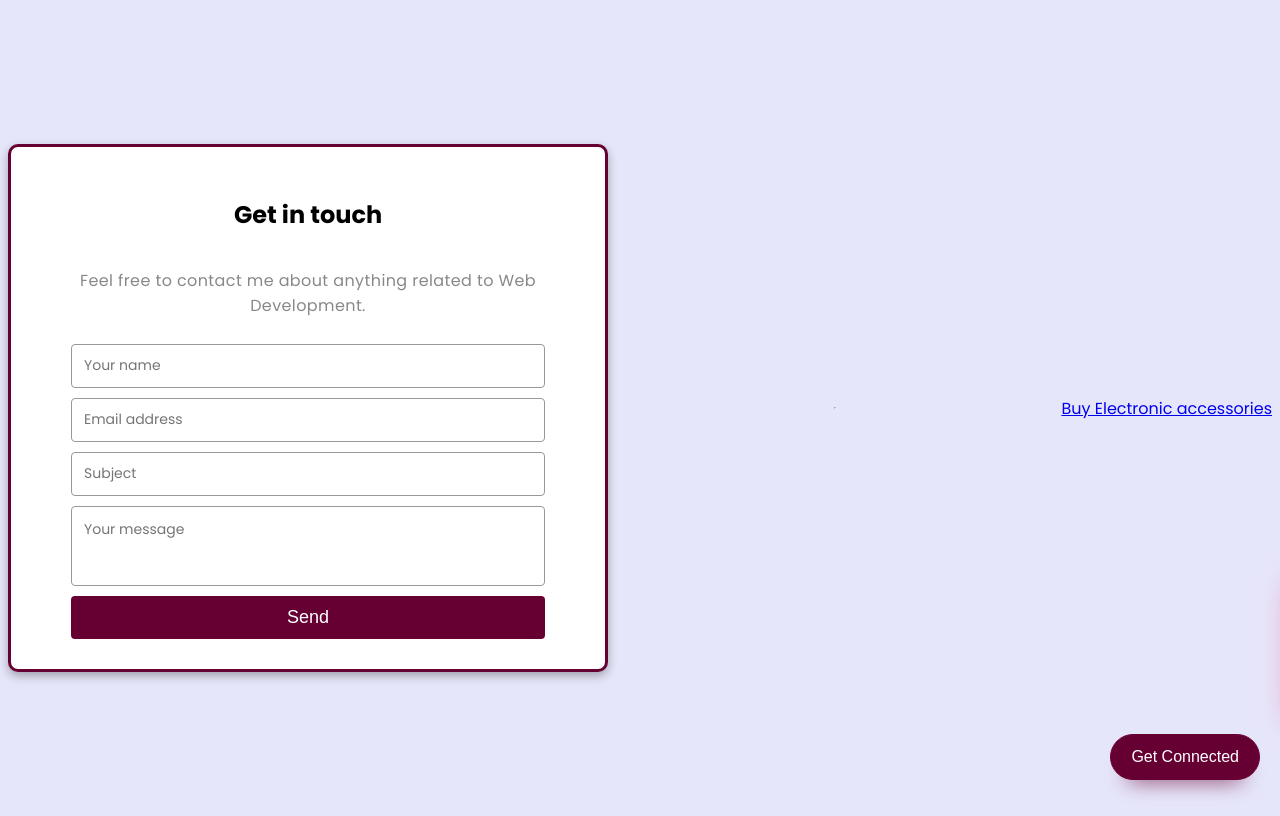
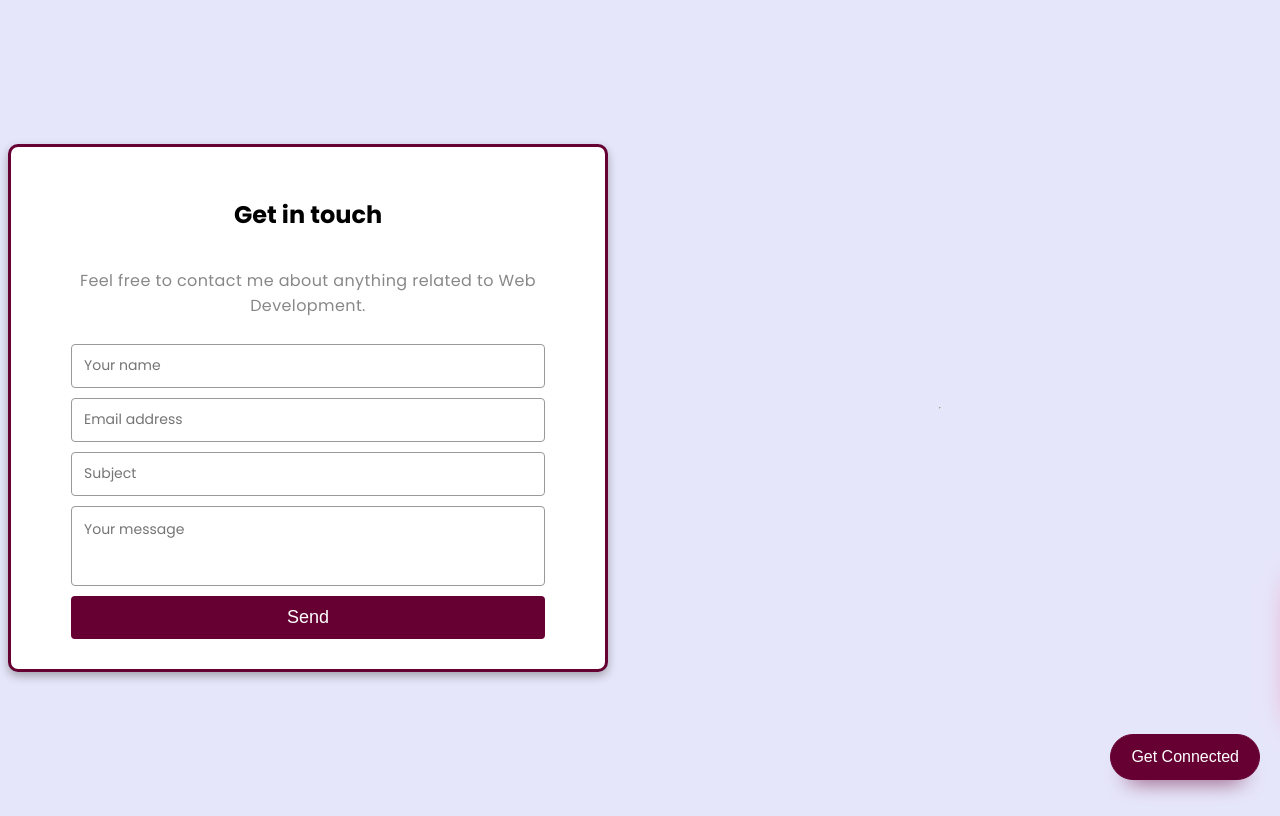
Before and after one commit to Israel1thePro/Israel1thepro.github.io, a plain HTML site: page index.html in a window 1280 px wide. Drawn offline with Linux system fonts and the light colour scheme.

Commit message:
Update index.html

```diff
--- a/index.html
+++ b/index.html
@@ -73,7 +73,7 @@
 <hr>
 
 
-<a target="_blank" href="https://www.amazon.com/gp/search?ie=UTF8&tag=storeuten23-20&linkCode=ur2&linkId=cd6ee19100823b8c9e57a1da00b2037f&camp=1789&creative=9325&index=pc-hardware&keywords=laptops phone tablet computer hardware">Buy Electronic accessories</a>
+
     <script src="script.js"></script>
 <pNote: This website contains affiliate links, but know that they are just for marketing purpose.Click to order any product of your choice.
 </p>
```
